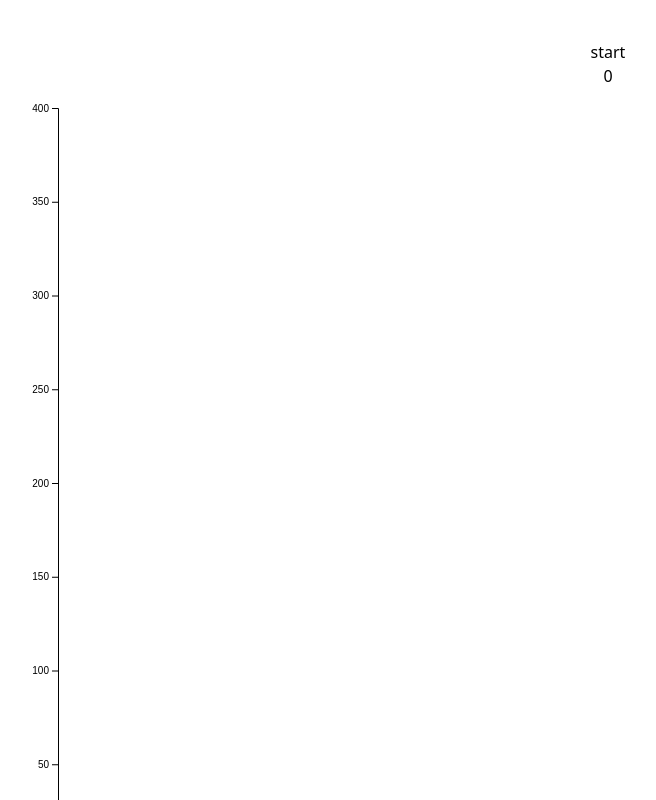
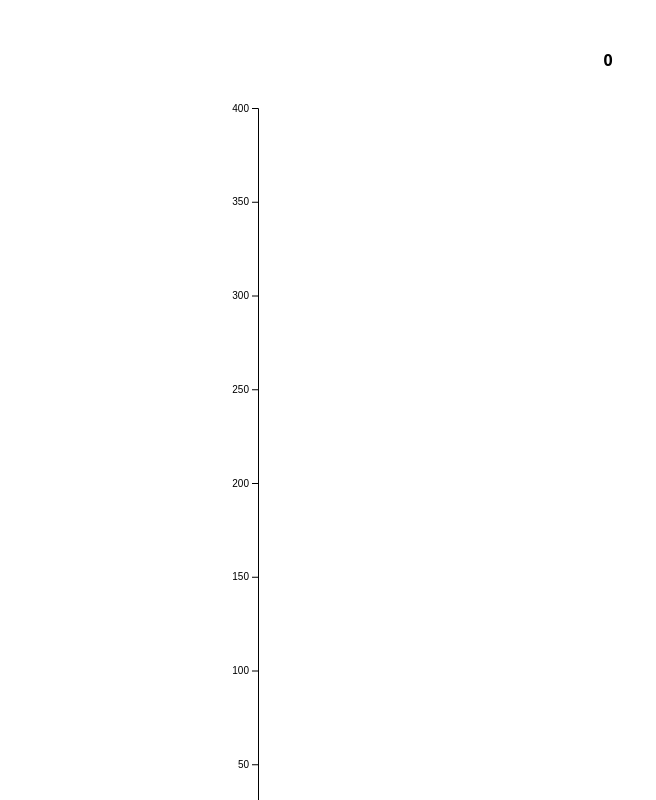
Before and after one commit to christian-spooner/vocal-pitch-monitor, a React (Vite) app: page / in a window 1280 px wide. Shown: the top 800 px of the page, without its empty margins (32-688 px from the left). Built offline with nearby package versions, Linux system fonts and the light colour scheme.

Commit message:
Refactor css

```diff
--- a/src/components/App.jsx
+++ b/src/components/App.jsx
@@ -178,10 +178,10 @@ function App() {
     }
 
     return (
-        <div className="p-2">
-            <button onClick={record}>start</button>
-            <div>{freq}</div>
+        <div className="flex flex-col">
+            <div className="py-4 font-bold">{freq}</div>
             <PitchGraph frequency={freq}/>
+            <button className="py-4" onClick={record}><span className="hover:text-red-600">start</span></button>
         </div>
     )
 }
--- a/src/components/PitchGraph.jsx
+++ b/src/components/PitchGraph.jsx
@@ -66,9 +66,7 @@ const PitchGraph = ({ frequency }) => {
     }, [frequency]);
 
     return (
-        <div className="graph-container">
-            <svg className="graph"></svg>
-        </div>
+        <svg className="graph mx-auto"></svg>
     );
 }
 
```
